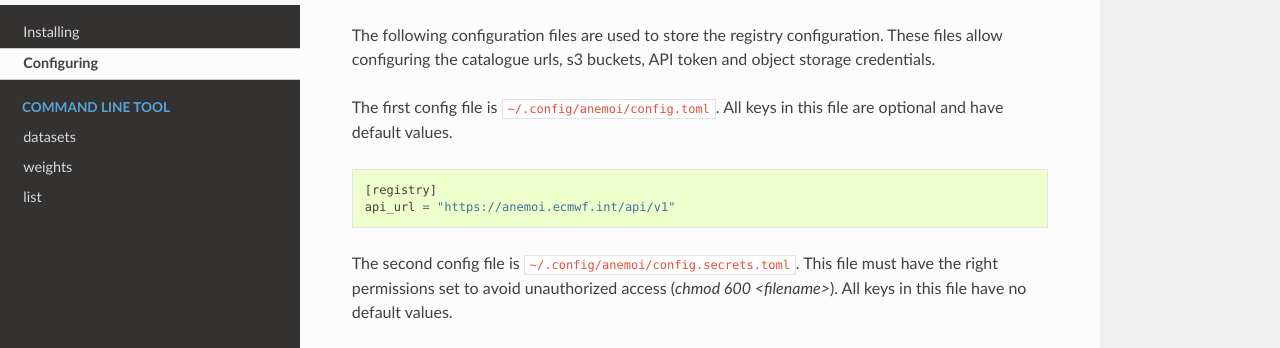
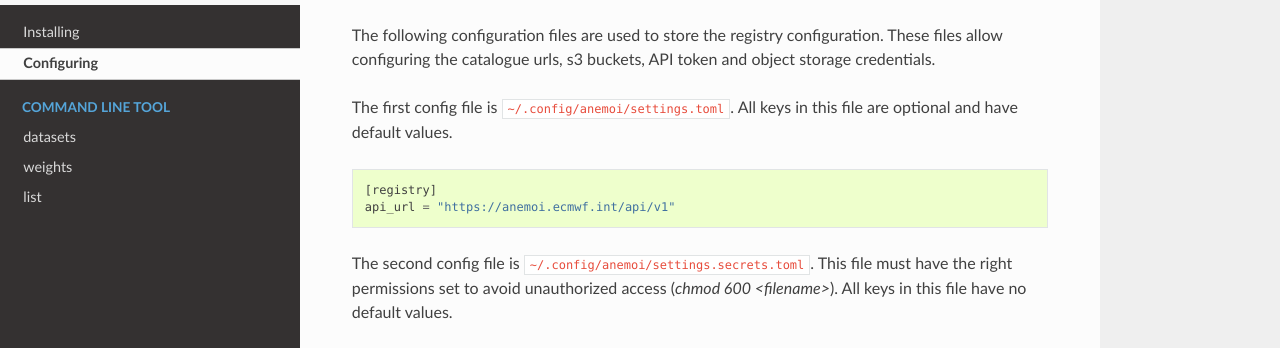
Before and after one commit to ecmwf/anemoi-registry, a Sphinx documentation site: the page built from docs/configuring.rst, in a window 1280 px wide. Shown: the part 136-484 px from the top of the page. Built offline with Sphinx 7.4.7 and the Read the Docs theme 2.0.0, drawn with Linux system fonts in a browser that asks for light colours; the version number could not be read and is left out.

Commit message:
Update configuring.rst

```diff
--- a/docs/configuring.rst
+++ b/docs/configuring.rst
@@ -8,7 +8,7 @@ The following configuration files are used to store the registry
 configuration. These files allow configuring the catalogue urls, s3
 buckets, API token and object storage credentials.
 
-The first config file is ``~/.config/anemoi/config.toml``. All keys in
+The first config file is ``~/.config/anemoi/settings.toml``. All keys in
 this file are optional and have default values.
 
 .. code::
@@ -16,7 +16,7 @@ this file are optional and have default values.
    [registry]
    api_url = "https://anemoi.ecmwf.int/api/v1"
 
-The second config file is ``~/.config/anemoi/config.secrets.toml``. This
+The second config file is ``~/.config/anemoi/settings.secrets.toml``. This
 file must have the right permissions set to avoid unauthorized access
 (`chmod 600 <filename>`). All keys in this file have no default values.
 
```
